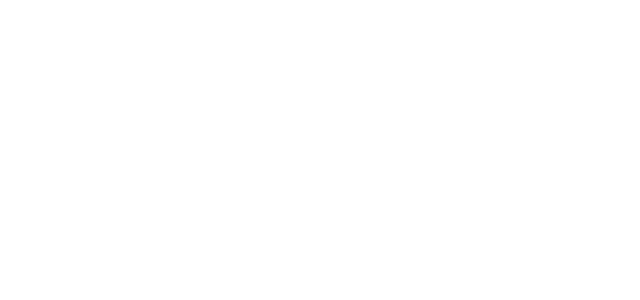
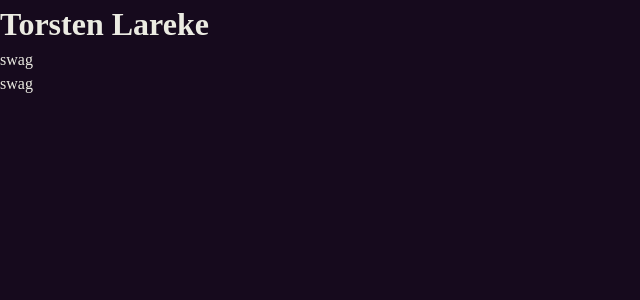
Before and after one commit to SirSalsa/game-portfolio, a React (Vite) app: page / in a window 1280 px wide. Shown: the top 300 px of the page, without its empty margins (0-640 px from the left). Built offline with nearby package versions, Linux system fonts and the light colour scheme.

Commit message:
Removed index css

```diff
--- a/src/App.tsx
+++ /dev/null
@@ -1,10 +0,0 @@
-function App() {
-
-  return (
-    <div className="App">
-
-    </div>
-  )
-}
-
-export default App
--- a/src/index.scss
+++ /dev/null
@@ -1,69 +0,0 @@
-:root {
-  font-family: Inter, system-ui, Avenir, Helvetica, Arial, sans-serif;
-  line-height: 1.5;
-  font-weight: 400;
-
-  color-scheme: light dark;
-  color: rgba(255, 255, 255, 0.87);
-  background-color: #242424;
-
-  font-synthesis: none;
-  text-rendering: optimizeLegibility;
-  -webkit-font-smoothing: antialiased;
-  -moz-osx-font-smoothing: grayscale;
-  -webkit-text-size-adjust: 100%;
-}
-
-a {
-  font-weight: 500;
-  color: #646cff;
-  text-decoration: inherit;
-}
-a:hover {
-  color: #535bf2;
-}
-
-body {
-  margin: 0;
-  display: flex;
-  place-items: center;
-  min-width: 320px;
-  min-height: 100vh;
-}
-
-h1 {
-  font-size: 3.2em;
-  line-height: 1.1;
-}
-
-button {
-  border-radius: 8px;
-  border: 1px solid transparent;
-  padding: 0.6em 1.2em;
-  font-size: 1em;
-  font-weight: 500;
-  font-family: inherit;
-  background-color: #1a1a1a;
-  cursor: pointer;
-  transition: border-color 0.25s;
-}
-button:hover {
-  border-color: #646cff;
-}
-button:focus,
-button:focus-visible {
-  outline: 4px auto -webkit-focus-ring-color;
-}
-
-@media (prefers-color-scheme: light) {
-  :root {
-    color: #213547;
-    background-color: #ffffff;
-  }
-  a:hover {
-    color: #747bff;
-  }
-  button {
-    background-color: #f9f9f9;
-  }
-}
--- a/src/main.tsx
+++ b/src/main.tsx
@@ -1,7 +1,6 @@
 import React from 'react'
 import ReactDOM from 'react-dom/client'
-import App from './App'
-import './index.scss'
+import App from './modules/app/App'
 
 ReactDOM.createRoot(document.getElementById('root') as HTMLElement).render(
   <React.StrictMode>
--- /dev/null
+++ b/src/modules/app/App.scss
@@ -0,0 +1,28 @@
+/// Variables ///
+
+// Colors
+$background_color: #160a1d;
+
+// Fonts
+$header_font: Arial, Helvetica, sans-serif;
+$text_font: Segoe UI, Tahoma, Geneva, Verdana, sans-serif;
+
+* {
+    margin: 0;
+    padding: 0;
+    border: 0;
+    outline: 0;
+}
+
+body {
+    background-color: $background_color;
+    color: #EBEBE2;
+
+    line-height: 1.5;
+    font-weight: 400;
+}
+
+.App {
+    display: grid;
+
+}
--- /dev/null
+++ b/src/modules/app/App.tsx
@@ -0,0 +1,16 @@
+import React from "react"
+import Intro from "../intro/intro"
+import Jobs from "../jobs/jobs"
+import "./App.scss"
+
+function App(): JSX.Element {
+
+  return (
+    <div className="App">
+      <Intro/>
+      <Jobs/>
+    </div>
+  )
+}
+
+export default App
--- a/src/modules/intro/intro.tsx
+++ b/src/modules/intro/intro.tsx
@@ -1,5 +1,9 @@
-function Intro(){
-
+function Intro() {
+    return(
+        <div>
+            <h1>Torsten Lareke</h1>
+            <p>swag</p>
+        </div>
+    );
 }
-
 export default Intro
--- a/src/modules/jobs/jobs.tsx
+++ b/src/modules/jobs/jobs.tsx
@@ -1,5 +1,7 @@
-function Jobs(){
-
+function Jobs() {
+    return(
+        <p>swag</p>
+    );
 }
 
 export default Jobs
```
